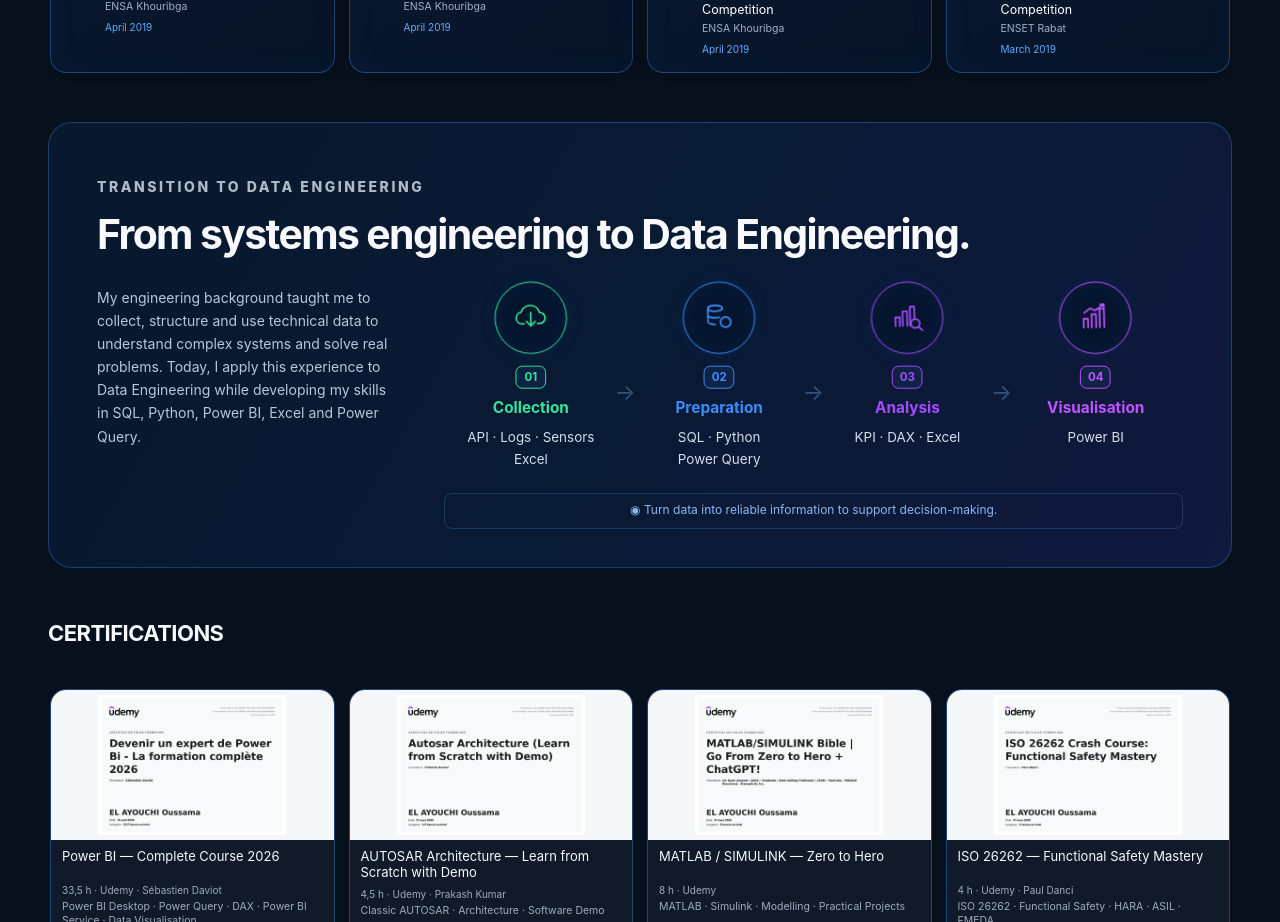
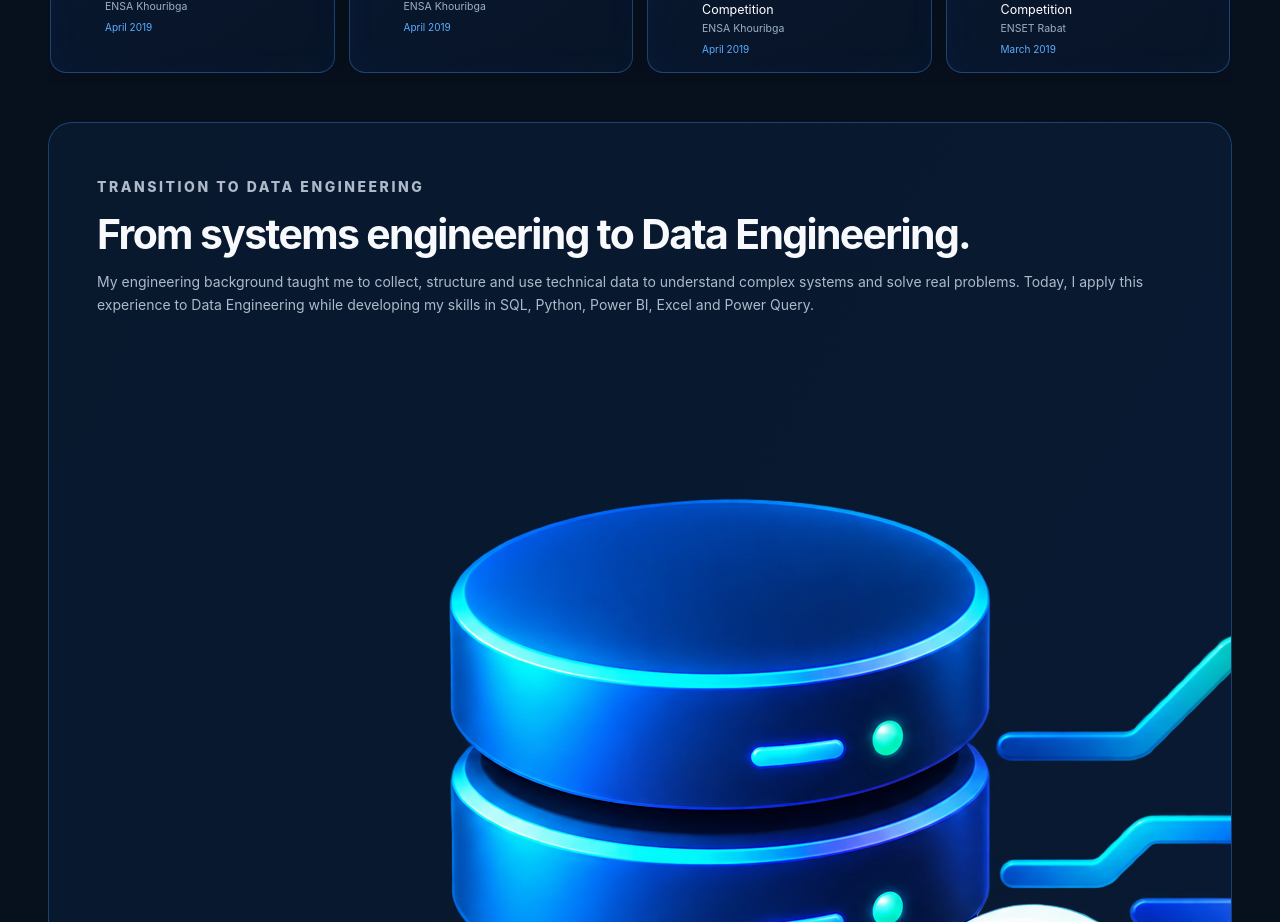
Before and after one commit to Oelayouchi/portfolio, a Next.js app: page / in a window 1280 px wide. Shown: the part 8060-8982 px from the top of the page. Built offline with nearby package versions, Linux system fonts and the light colour scheme.

Commit message:
Redesign Data Engineering pipeline section

```diff
--- a/components/data-section.js
+++ b/components/data-section.js
@@ -3,13 +3,38 @@
 import { SectionLabel } from './ui';
 import { useLanguage } from './language-context';
 
-function DataIcon({type}){const common={viewBox:'0 0 48 48',fill:'none',stroke:'currentColor',strokeWidth:2.2,strokeLinecap:'round',strokeLinejoin:'round','aria-hidden':'true'};if(type==='collect')return <svg {...common}><path d="M15 33H12a8 8 0 0 1-1-15.9A13 13 0 0 1 36 18a7.5 7.5 0 0 1 0 15H33"/><path d="M24 18v18"/><path d="m18 30 6 6 6-6"/></svg>;if(type==='prepare')return <svg {...common}><ellipse cx="19" cy="12" rx="10" ry="4"/><path d="M9 12v9c0 2.2 4.5 4 10 4 2.1 0 4-.3 5.6-.8M9 21v9c0 2.2 4.5 4 10 4"/><circle cx="33" cy="31" r="7"/></svg>;if(type==='analyse')return <svg {...common}><path d="M8 36V24h6v12M18 36V16h6v20M28 36V10h6v16"/><circle cx="35" cy="33" r="6"/><path d="m39.5 37.5 5 5"/></svg>;return <svg {...common}><path d="M8 38V26h6v12M19 38V20h6v18M30 38V13h6v25"/><path d="m9 18 8-6 7 3 12-8M31 7h5v5"/></svg>}
+const copy={
+fr:{label:'RECONVERSION VERS LE DATA ENGINEERING',title:'De l’ingénierie des systèmes au Data Engineering.',text:'Mon parcours d’ingénieur m’a appris à collecter, structurer et exploiter des données techniques pour comprendre des systèmes complexes et résoudre des problèmes concrets. Aujourd’hui, je mets cette expérience au service du Data Engineering en développant mes compétences en SQL, Python, Power BI, Excel et Power Query.',steps:[['Sources','API · Logs · IoT','Capteurs · Fichiers'],['Ingestion','Python','ETL · Connecteurs'],['Transformation','SQL · Power Query','Nettoyage · Agrégation'],['Stockage','Data Warehouse','Bases de données'],['Visualisation','Power BI','Tableaux de bord']]},
+en:{label:'TRANSITION TO DATA ENGINEERING',title:'From systems engineering to Data Engineering.',text:'My engineering background taught me to collect, structure and use technical data to understand complex systems and solve real problems. Today, I apply this experience to Data Engineering while developing my skills in SQL, Python, Power BI, Excel and Power Query.',steps:[['Sources','API · Logs · IoT','Sensors · Files'],['Ingestion','Python','ETL · Connectors'],['Transformation','SQL · Power Query','Cleaning · Aggregation'],['Storage','Data Warehouse','Databases'],['Visualisation','Power BI','Dashboards']]},
+ar:{label:'الانتقال نحو هندسة البيانات',title:'من هندسة الأنظمة إلى هندسة البيانات.',text:'علّمني مساري الهندسي جمع البيانات التقنية وتنظيمها واستغلالها لفهم الأنظمة المعقدة وحل المشاكل العملية. واليوم أوظف هذه الخبرة في هندسة البيانات مع تطوير مهاراتي في SQL وPython وPower BI وExcel وPower Query.',steps:[['المصادر','API · Logs · IoT','حساسات · ملفات'],['الإدخال','Python','ETL · موصلات'],['التحويل','SQL · Power Query','تنظيف · تجميع'],['التخزين','Data Warehouse','قواعد بيانات'],['التصور','Power BI','لوحات بيانات']]},
+es:{label:'TRANSICIÓN HACIA DATA ENGINEERING',title:'De la ingeniería de sistemas al Data Engineering.',text:'Mi trayectoria como ingeniero me enseñó a recopilar, estructurar y utilizar datos técnicos para comprender sistemas complejos y resolver problemas concretos. Hoy aplico esta experiencia al Data Engineering desarrollando mis competencias en SQL, Python, Power BI, Excel y Power Query.',steps:[['Fuentes','API · Logs · IoT','Sensores · Archivos'],['Ingesta','Python','ETL · Conectores'],['Transformación','SQL · Power Query','Limpieza · Agregación'],['Almacenamiento','Data Warehouse','Bases de datos'],['Visualización','Power BI','Dashboards']]},
+de:{label:'WECHSEL ZUM DATA ENGINEERING',title:'Von Systems Engineering zu Data Engineering.',text:'Mein Ingenieurhintergrund hat mich gelehrt, technische Daten zu erfassen, zu strukturieren und zu nutzen, um komplexe Systeme zu verstehen und konkrete Probleme zu lösen. Heute setze ich diese Erfahrung im Data Engineering ein und vertiefe SQL, Python, Power BI, Excel und Power Query.',steps:[['Quellen','API · Logs · IoT','Sensoren · Dateien'],['Ingestion','Python','ETL · Konnektoren'],['Transformation','SQL · Power Query','Bereinigung · Aggregation'],['Speicherung','Data Warehouse','Datenbanken'],['Visualisierung','Power BI','Dashboards']]}}
+;
 
-const copy={
-fr:{label:'RECONVERSION VERS LE DATA ENGINEERING',title:'De l’ingénierie des systèmes au Data Engineering.',text:'Mon parcours d’ingénieur m’a appris à collecter, structurer et exploiter des données techniques pour comprendre des systèmes complexes et résoudre des problèmes concrets. Aujourd’hui, je mets cette expérience au service du Data Engineering en développant mes compétences en SQL, Python, Power BI, Excel et Power Query.',steps:['Collecte','Préparation','Analyse','Visualisation'],caption:'Transformer les données en informations fiables pour aider à la prise de décision.',sensors:'Capteurs'},
-en:{label:'TRANSITION TO DATA ENGINEERING',title:'From systems engineering to Data Engineering.',text:'My engineering background taught me to collect, structure and use technical data to understand complex systems and solve real problems. Today, I apply this experience to Data Engineering while developing my skills in SQL, Python, Power BI, Excel and Power Query.',steps:['Collection','Preparation','Analysis','Visualisation'],caption:'Turn data into reliable information to support decision-making.',sensors:'Sensors'},
-ar:{label:'الانتقال نحو هندسة البيانات',title:'من هندسة الأنظمة إلى هندسة البيانات.',text:'علّمني مساري الهندسي جمع البيانات التقنية وتنظيمها واستغلالها لفهم الأنظمة المعقدة وحل المشاكل العملية. واليوم أوظف هذه الخبرة في هندسة البيانات مع تطوير مهاراتي في SQL وPython وPower BI وExcel وPower Query.',steps:['الجمع','الإعداد','التحليل','التصور'],caption:'تحويل البيانات إلى معلومات موثوقة للمساعدة في اتخاذ القرار.',sensors:'حساسات'},
-es:{label:'TRANSICIÓN HACIA DATA ENGINEERING',title:'De la ingeniería de sistemas al Data Engineering.',text:'Mi trayectoria como ingeniero me enseñó a recopilar, estructurar y utilizar datos técnicos para comprender sistemas complejos y resolver problemas concretos. Hoy aplico esta experiencia al Data Engineering desarrollando mis competencias en SQL, Python, Power BI, Excel y Power Query.',steps:['Recopilación','Preparación','Análisis','Visualización'],caption:'Transformar los datos en información fiable para apoyar la toma de decisiones.',sensors:'Sensores'},
-de:{label:'WECHSEL ZUM DATA ENGINEERING',title:'Von Systems Engineering zu Data Engineering.',text:'Mein Ingenieurhintergrund hat mich gelehrt, technische Daten zu erfassen, zu strukturieren und zu nutzen, um komplexe Systeme zu verstehen und konkrete Probleme zu lösen. Heute setze ich diese Erfahrung im Data Engineering ein und vertiefe SQL, Python, Power BI, Excel und Power Query.',steps:['Erfassung','Aufbereitung','Analyse','Visualisierung'],caption:'Daten in zuverlässige Informationen zur Unterstützung von Entscheidungen verwandeln.',sensors:'Sensoren'}};
+const images=['/data-pipeline/Sources.png','/data-pipeline/Ingestion.png','/data-pipeline/Transformation.png','/data-pipeline/Stockage.png','/data-pipeline/Visualisation.png'];
+const tones=['sources','ingestion','transformation','storage','visualisation'];
 
-export default function DataSection(){const{language}=useLanguage();const x=copy[language];const steps=[{number:'01',type:'collect',tone:'collect',title:x.steps[0],tools:<>API · Logs · {x.sensors}<br/>Excel</>},{number:'02',type:'prepare',tone:'prepare',title:x.steps[1],tools:<>SQL · Python<br/>Power Query</>},{number:'03',type:'analyse',tone:'analyse',title:x.steps[2],tools:<>KPI · DAX · Excel</>},{number:'04',type:'visualise',tone:'visualise',title:x.steps[3],tools:<>Power BI</>}];return <section id="data" className="section shell dataPanel"><div className="dataPanelHeader"><SectionLabel>{x.label}</SectionLabel><h2>{x.title}</h2></div><div className="dataPanelBody"><div className="dataPanelCopy"><p>{x.text}</p></div><div className="dataFlow"><div className="dataFlowSteps">{steps.map((step,index)=><div key={step.number} style={{display:'contents'}}><div className={`dataFlowStep ${step.tone}`}><div className="dataFlowIcon"><DataIcon type={step.type}/></div><span className="dataFlowNumber">{step.number}</span><h3>{step.title}</h3><p>{step.tools}</p></div>{index<steps.length-1&&<div className="dataFlowArrow" aria-hidden="true">→</div>}</div>)}</div><div className="dataFlowCaption">◉ {x.caption}</div></div></div></section>}
+export default function DataSection(){
+  const{language}=useLanguage();
+  const x=copy[language];
+  return <section id="data" className="section shell dataPanel">
+    <div className="dataPanelHeader">
+      <SectionLabel>{x.label}</SectionLabel>
+      <h2>{x.title}</h2>
+      <p>{x.text}</p>
+    </div>
+    <div className="dataPipeline" aria-label="Data Engineering pipeline">
+      {x.steps.map((step,index)=><div className="dataPipelineItemWrap" key={`${step[0]}-${index}`}>
+        <article className={`dataPipelineCard ${tones[index]}`}>
+          <div className="dataPipelineIconWrap"><img src={images[index]} alt="" loading="lazy"/></div>
+          <span className="dataPipelineNumber">{String(index+1).padStart(2,'0')}</span>
+          <h3>{step[0]}</h3>
+          <div className="dataPipelineDivider"/>
+          <p>{step[1]}</p>
+          <p>{step[2]}</p>
+        </article>
+        {index<x.steps.length-1&&<div className="dataPipelineConnector" aria-hidden="true"><span/><b>›</b></div>}
+      </div>)}
+    </div>
+  </section>;
+}
```
